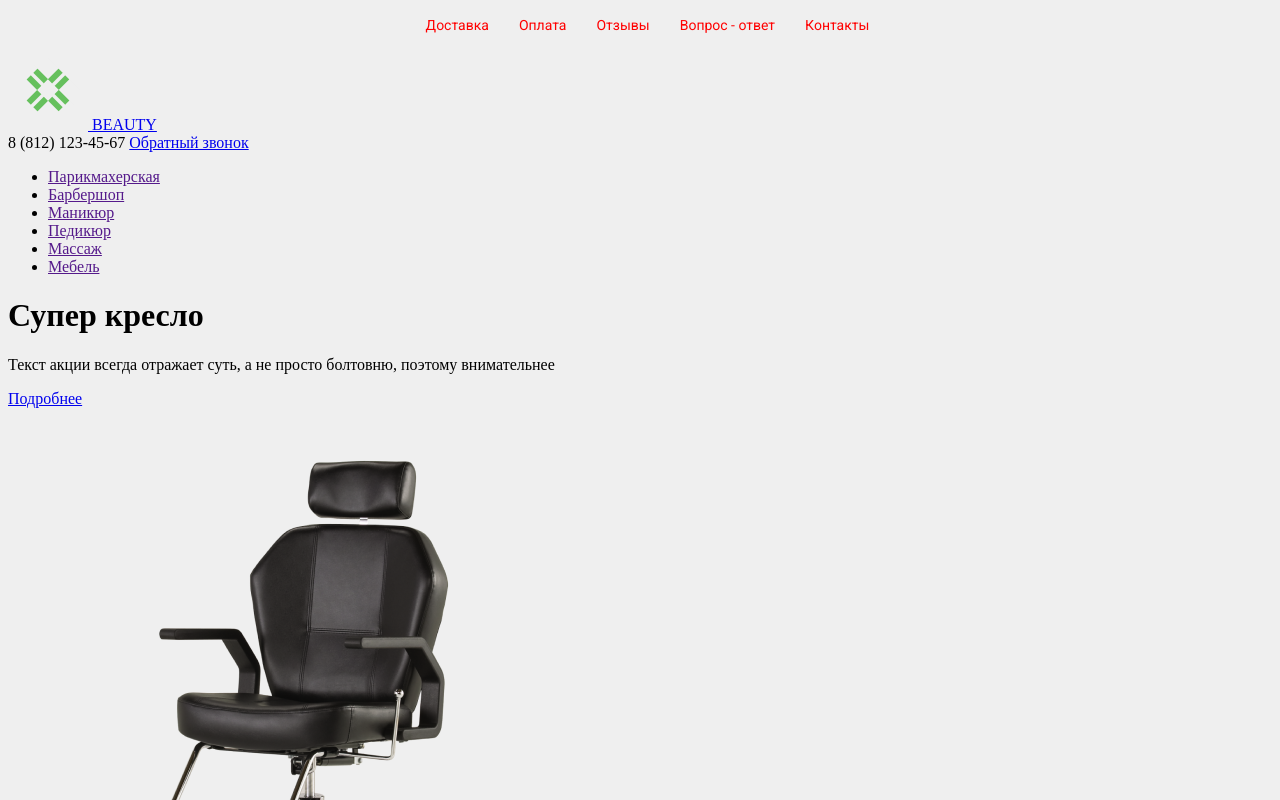
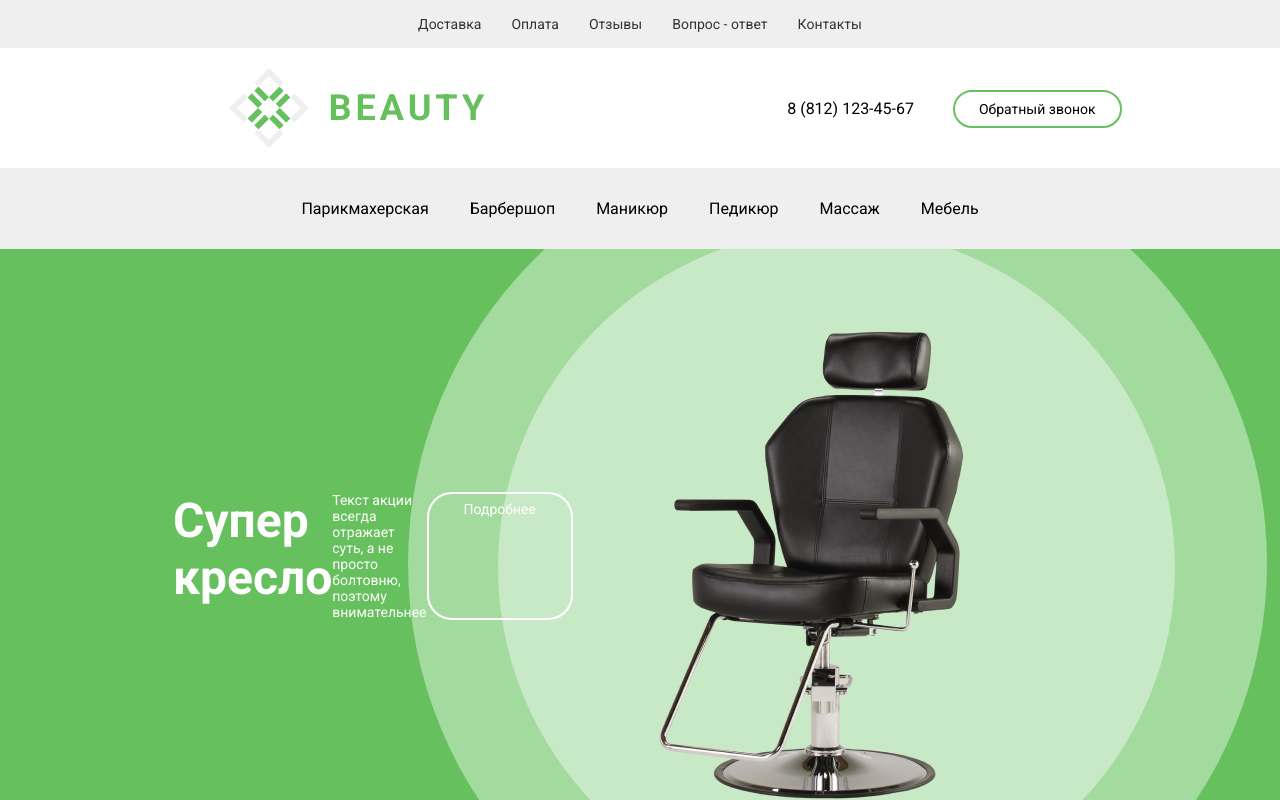
Before and after one commit to prolegosi/office_furniture_layout, a plain HTML site: page index.html in a window 1280 px wide. Shown: the top 800 px of the page. Drawn offline with Linux system fonts and the light colour scheme.

Commit message:
header 80%

```diff
--- a/css/style.scss
+++ b/css/style.scss
@@ -1,3 +1,4 @@
+@import 'res_css.css';
 @import url('https://fonts.googleapis.com/css2?family=Playfair+Display:wght@400;600&family=Prata&family=Roboto:wght@400;500;700&display=swap');
 
 $grin: #66C05D;
@@ -25,18 +26,21 @@ body{
 
 
 .header {
-
+    min-width: 400px;
     &__top-nav {
-        bottom: ;
+        padding: 15px 0;
     }
 
     &__logo-box {
+        padding: 20px 0;
     }
 
     &__menu {
+        padding: 24px 0;
     }
 
     &__banner {
+        max-height: 604px;
     }
 }
 .top-nav {
@@ -45,7 +49,6 @@ body{
     &__menu {
         display: flex;
         justify-content: center;
-        margin-right: 25px;
     }
 
     &__item {
@@ -57,58 +60,151 @@ body{
     &__href {
         @extend%robot_r;
         font-size: 14px;
-        color: red;
+        color: $dark;
         text-decoration: none;
     }
 }
 .logo-box {
-
-    &__logo-wrapper {
+    display: flex;
+    justify-content: space-around;
+    align-items: center;
+    flex-wrap: wrap;
+    background-color: $white;
+    border-bottom: 1px solid $gray;
+    &__logo-wrapper{
+        &  a {
+            display: flex;
+            justify-content: center;
+            align-items: center;
+        }
+        min-width: 335px;
+        flex-basis: 45%;
     }
 
     &__img {
+        margin-right:20px
+
     }
 
     &__img-text {
+        @extend%robot_b;
+        font-size: 36px;
+        letter-spacing: 4px;
+        color: $grin;
+
     }
 
     &__phone-wrapper {
+        min-width: 335px;
+        flex-basis: 33%
     }
 
     &__phone {
+        @extend%robot_r;
+        font-size: 16px;
+        color: $black;
+        margin-right: 35px;
     }
 
     &__bootn {
+        @extend%robot_r;
+        font-size: 14px;
+        color: $black;
+        border: 2px solid $grin;
+        border-radius: 25px;
+        padding: 9px 24px;
     }
 }
 .menu {
-
+    background-color: $gray;
+    display: flex;
+    justify-content: center;
     &__wrapper {
+        display: flex;
+        flex-wrap: wrap;
     }
 
     &__item {
+        margin: 0 20.5px;
     }
 
     &__href {
+        @extend%robot_r;
+        font-size: 16px;
+        color: $black;
+        line-height: 2;
     }
 }
 .banner {
+    display: flex;
+    justify-content:center;
+    background-color: $grin;
+    align-items:center;
+    flex-wrap: wrap;
+    overflow: hidden;
+    z-index: 0;
 
     &__text-box {
+        display: flex;
+
+        max-width: 350px;
+
     }
 
     &__header {
+        @extend%robot_b;
+        font-size: 48px;
+        color: $white;
+        margin-bottom: px;
     }
 
     &__text {
+        @extend%robot_r;
+        font-size: 14px;
+        color: $white;
     }
 
     &__button {
+        @extend%robot_r;
+        font-size: 14px;
+        color: $white;
+        border: 2px solid $white;
+        border-radius: 25px;
+        padding: 7px 35px;
     }
 
     &__img-box {
+             position: relative;
+        &::before{
+            content: '';
+            position: absolute;
+            background-color: rgba(255, 255, 255, 0.4);
+            border-radius: 50%;
+            width: 677px;
+            height: 677px;
+            text-align: center;
+            top: -20px;
+            z-index: 2;
+            left: -25px;
+        }
+        &::after{
+            content: '';
+            position: absolute;
+            background-color: rgba(255, 255, 255, 0.4);
+            border-radius: 50%;
+            width: 859px;
+            height: 859px;
+            text-align: center;
+            top: -115px;
+            left: -115px;
+            z-index: 1;
+        }
+
     }
 
     &__img {
+        position: relative;
+        margin-top: 30px;
+        z-index: 2;
     }
 }
```
Also changed, not shown: css/style.css, 1 other file.
